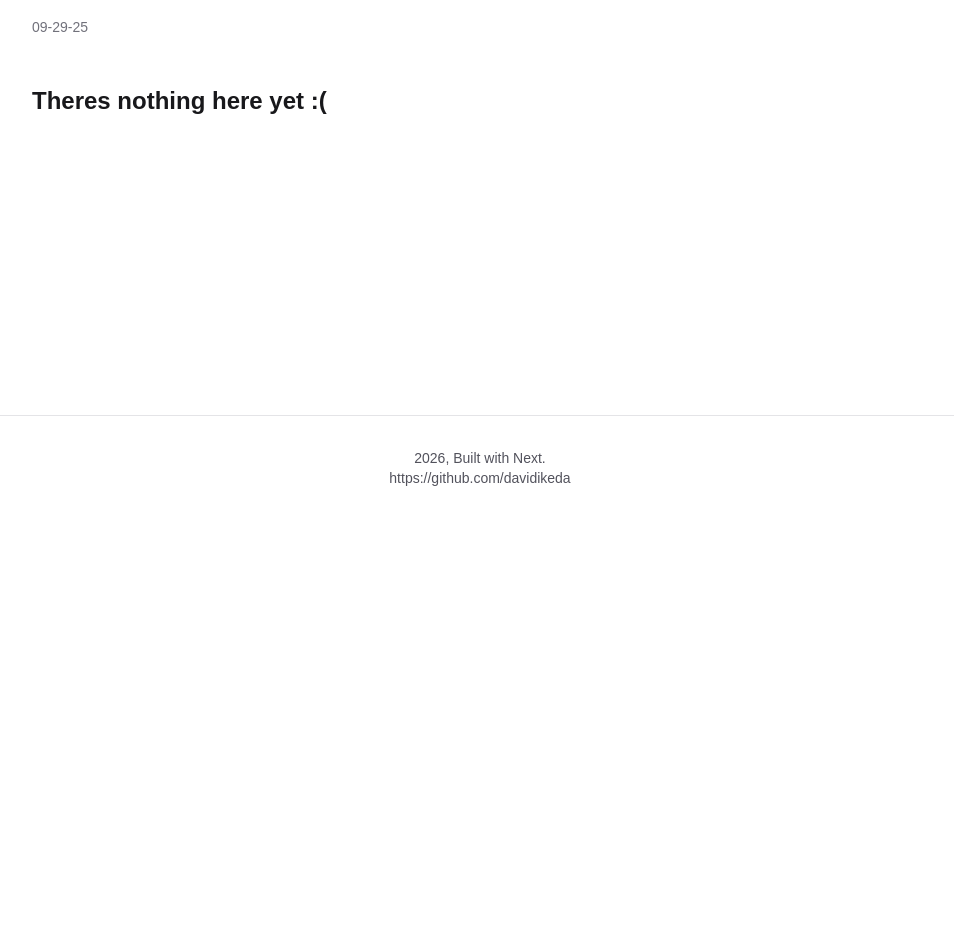
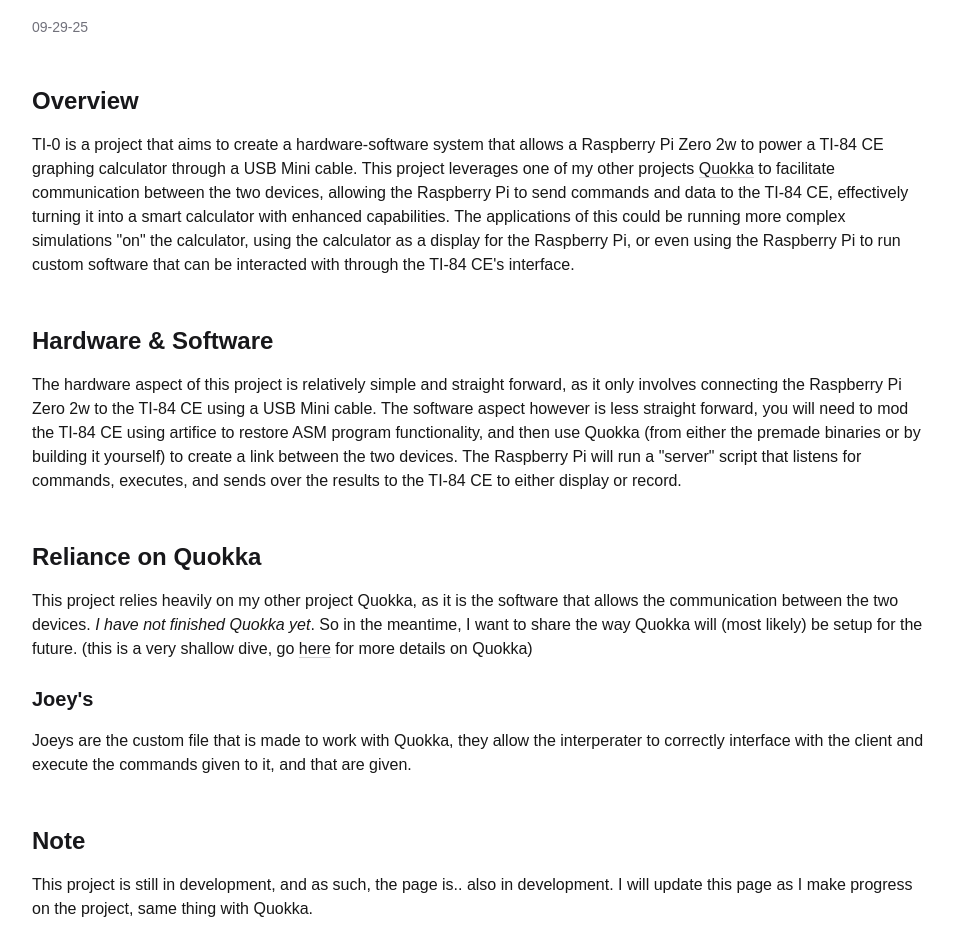
Before and after one commit to davidikeda/davidikeda.github.io, a Next.js app: page /combined/ti-0 in a window 1280 px wide. Shown: the part 280-1232 px from the top of the page, without its empty margins (160-1114 px from the left). Before the commit the page ends 800 px from the top, so only its background shows below. Built offline with nearby package versions, Linux system fonts and the light colour scheme.

Commit message:
Fixed Broken Pages, Updated TI-0, Updated Quokka, Removed some text on hero

```diff
--- a/app/combined/ti-0/page.tsx
+++ b/app/combined/ti-0/page.tsx
@@ -12,7 +12,36 @@ export default function TI_0() {
         >
 
             <section className="mb-12">
-                <h2 className="text-2xl font-bold text-zinc-900 mb-4">Theres nothing here yet :(</h2>
+                <h2 className="text-2xl font-bold text-zinc-900 mb-4">Overview</h2>
+                <p>
+                    TI-0 is a project that aims to create a hardware-software system that allows a Raspberry Pi Zero 2w to power a TI-84 CE graphing calculator through a USB Mini cable. This project leverages one of my other projects <a href="/programming/quokka" id="link">Quokka</a> to facilitate communication between the two devices, allowing the Raspberry Pi to send commands and data to the TI-84 CE, effectively turning it into a smart calculator with enhanced capabilities. The applications of this could be running more complex simulations "on" the calculator, using the calculator as a display for the Raspberry Pi, or even using the Raspberry Pi to run custom software that can be interacted with through the TI-84 CE's interface.
+                </p>
+            </section>
+
+            <section className="mb-12">
+                <h2 className="text-2xl font-bold text-zinc-900 mb-4">Hardware & Software</h2>
+                <p>
+                    The hardware aspect of this project is relatively simple and straight forward, as it only involves connecting the Raspberry Pi Zero 2w to the TI-84 CE using a USB Mini cable. The software aspect however is less straight forward, you will need to mod the TI-84 CE using artifice to restore ASM program functionality, and then use Quokka (from either the premade binaries or by building it yourself) to create a link between the two devices. The Raspberry Pi will run a "server" script that listens for commands, executes, and sends over the results to the TI-84 CE to either display or record.
+                </p>
+            </section>
+
+            <section className="mb-12">
+                <h2 className="text-2xl font-bold text-zinc-900 mb-4">Reliance on Quokka</h2>
+                <p>
+                    This project relies heavily on my other project Quokka, as it is the software that allows the communication between the two devices. <i>I have not finished Quokka yet</i>. So in the meantime, I want to share the way Quokka will (most likely) be setup for the future. (this is a very shallow dive, go <a href="/programming/quokka" id={"link"}>here</a> for more details on Quokka)
+                </p>
+                <br></br>
+                <h3 className="text-xl font-bold text-zinc-900 mb-4">Joey&#39;s</h3>
+                <p>
+                    Joeys are the custom file that is made to work with Quokka, they allow the interperater to correctly interface with the client and execute the commands given to it, and that are given.
+                </p>
+            </section>
+
+            <section className="mb-12">
+                <h2 className="text-2xl font-bold text-zinc-900 mb-4">Note</h2>
+                <p>
+                    This project is still in development, and as such, the page is.. also in development. I will update this page as I make progress on the project, same thing with Quokka.
+                </p>
             </section>
 
 
--- /dev/null
+++ b/app/experience/oxford-summer-courses/page.tsx
@@ -0,0 +1,21 @@
+import ProjectPage from "@/components/project-page";
+
+export default function uncChapelHill() {
+    return (
+        <ProjectPage
+            title="Oxford Summer Courses"
+            description="Summer Camp where I studied python and a sprinkle of html"
+            date="07-31-2023"
+            status="completed"
+            backLink="/experience"
+            backText="Back to Experience"
+        >
+
+            <section className="mb-12">
+                <h2 className="text-2xl font-bold text-zinc-900 mb-4">Theres nothing here yet :(</h2>
+            </section>
+
+
+        </ProjectPage>
+    )
+}
--- a/app/layout.tsx
+++ b/app/layout.tsx
@@ -7,15 +7,6 @@ export const metadata: Metadata = {
     title: "David Kano Ikeda",
     description: "portfolio website for all my projects",
 };
-
-// Temp logging
-const publicPath = join(process.cwd(), "public");
-try{
-    const files = readdirSync(publicPath);
-    console.log("Files in public directory:", files);
-} catch(err){
-    console.log(err);
-}
 export default function RootLayout({
   children,
 }: {
--- a/app/programming/quokka/page.tsx
+++ b/app/programming/quokka/page.tsx
@@ -6,13 +6,19 @@ export default function Quokka() {
             title="Quokka"
             description="A Machine to Machine language (M2M) that allows the communication and allocation of resources over usb cables"
             date="01-30-2026"
-            status="planned"
+            status="in-progress"
             backLink="/programming"
             backText="Back to Programming"
         >
 
             <section className="mb-12">
-                <h2 className="text-2xl font-bold text-zinc-900 mb-4">Theres nothing here yet :(</h2>
+                <h2 className="text-2xl font-bold text-zinc-900 mb-4">Overview</h2>
+                <p>Quokka is a relatively big language I&#39;ve been working on (around 40 keywords), that allows communication and allocation of resources over any standard USB cable. It&#39;s (It shouldent be) not limited by the port either, as long as both devices either have a USB port, or they have RX/TX pins, and the ability to <i>use</i> those ports, the language works.</p>
+            </section>
+
+            <section className="mb-12">
+                <h2 className="text-2xl font-bold text-zinc-900 mb-4">A quick note</h2>
+                <p>This project is still under development, at the time of writing this (2/12/26), I am about halfway done to finishing the lexer for the langauge. This is a very big project that will most likely take up most of my time.</p>
             </section>
 
 
--- a/components/hero.tsx
+++ b/components/hero.tsx
@@ -8,7 +8,7 @@ export default function Hero() {
           <div className="flex justify-center">
             <div className="relative w-80 h-80 rounded-lg overflow-hidden shadow-lg">
               <Image
-                src="/placeholderHero.jpg"
+                src="/hero.jpg"
                 alt="Profile image"
                 fill
                 className="object-cover"
@@ -23,9 +23,6 @@ export default function Hero() {
             <p className="text-lg text-zinc-600 leading-relaxed mb-4">
               Hi! This is my portfolio website for all my projects. I really enjoy building and designing projects with STEM (Mostly the T.E.M parts).
             </p>
-            <p className="text-lg text-zinc-600 leading-relaxed">
-              placeholder image :P
-            </p>
           </div>
         </div>
       </div>
--- a/package.json
+++ b/package.json
@@ -14,6 +14,7 @@
     "@tailwindcss/aspect-ratio": "^0.4.2",
     "next": "16.1.4",
     "react": "19.2.3",
+    "react-code-blocks": "^0.1.6",
     "react-dom": "19.2.3",
     "three": "^0.182.0"
   },
```
Also changed, not shown: public/hero.jpg (renamed from public/placeholderHero.jpg), 1 other file (tests, documents, lock files or other folders).
